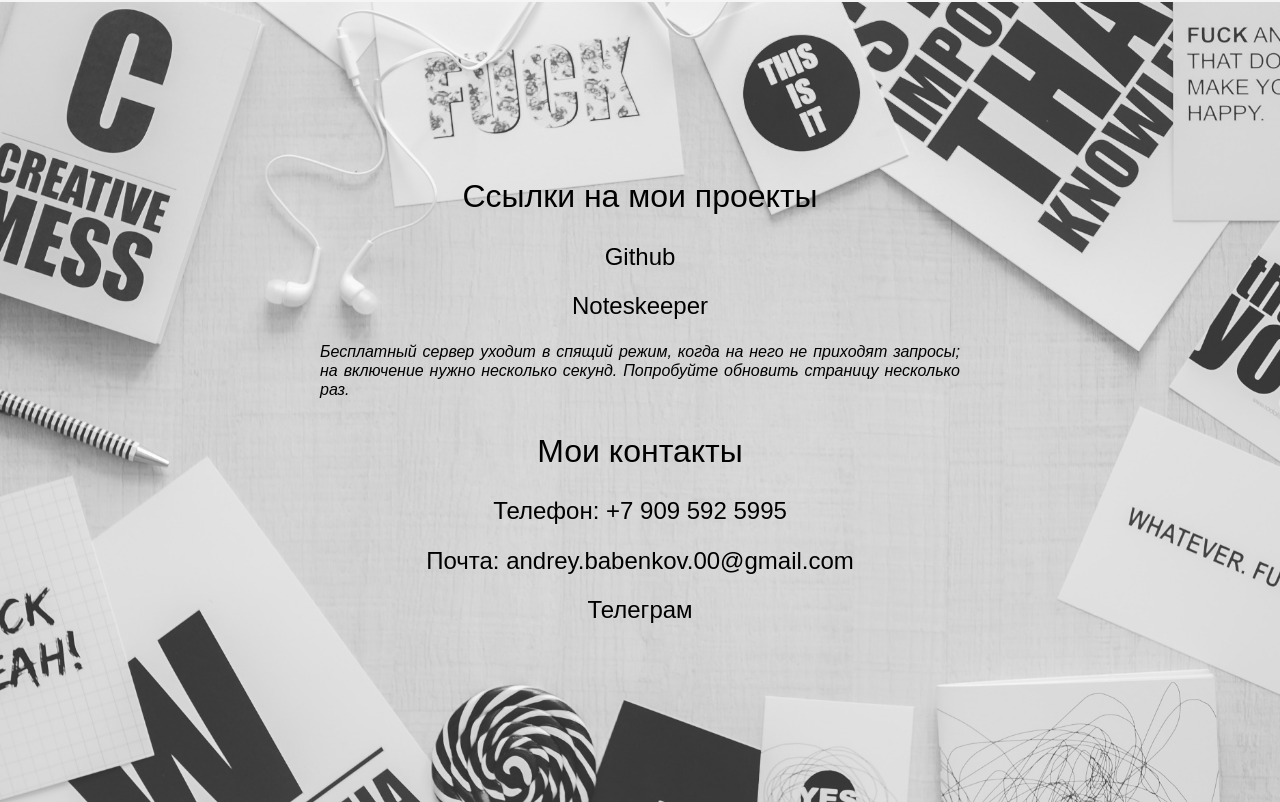
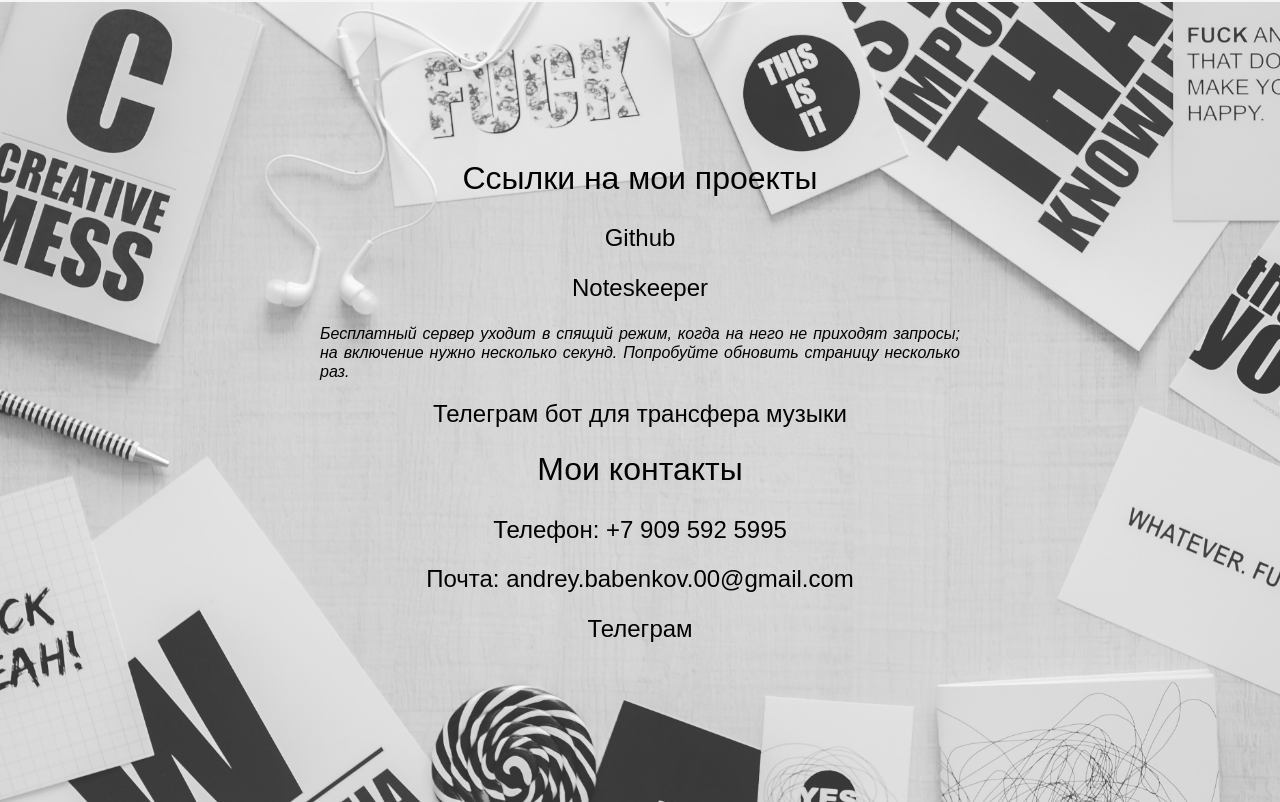
Before and after one commit to AndreyBS1/Landing, a Vue app: page / in a window 1280 px wide. Shown: the part 3198-4000 px from the top of the page. Built offline with nearby package versions, Linux system fonts and the light colour scheme.

Commit message:
Info update

```diff
--- a/src/components/Contacts.vue
+++ b/src/components/Contacts.vue
@@ -16,6 +16,9 @@
                     несколько раз.
                 </i>
             </h6>
+        </div>
+        <div>
+            <h4><a href="https://t.me/MusicTransfer_Bot">Телеграм бот для трансфера музыки</a></h4>
         </div>
         <div class="contacts-header">
             <h2>Мои контакты</h2>
```
